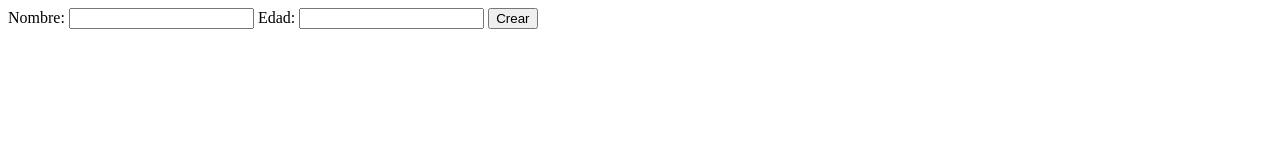
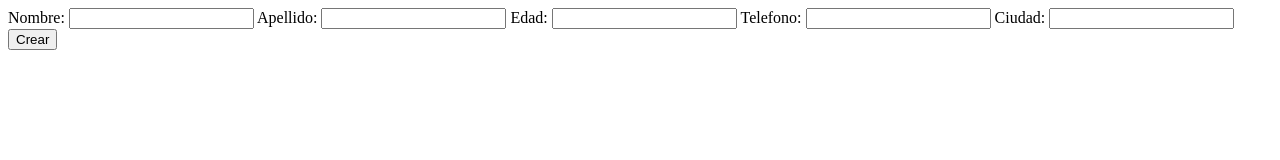
Before and after one commit to CaluAbr/CaluAbr.github.io, a plain HTML site: page noticias.html in a window 1280 px wide. Both pictures are taken after a click on the button "Crear". Drawn offline with Linux system fonts and the light colour scheme; no server answers.

Commit message:
Cambio 3

```diff
--- a/noticias.html
+++ b/noticias.html
@@ -6,8 +6,14 @@
         <form id="crud-form">
             <label for="nombre">Nombre:</label>
             <input type="text" id = "nombre">
+            <label for="apellido">Apellido:</label>
+            <input type="text" id = "apellido">
             <label for="edad">Edad:</label>
             <input type="number" id = "edad">
+            <label for="telefono">Telefono:</label>
+            <input type="number" id = "telefono">
+            <label for="ciudad">Ciudad:</label>
+            <input type="text" id = "ciudad">
             <button type="button" onclick="crearRegistro()">Crear</button>
         </form>
 
@@ -36,14 +42,20 @@
 
             window.crearRegistro = function () {
                 const nombre = document.getElementById("nombre").value;
+                const apellido = document.getElementById("apellido").value;
                 const edad = document.getElementById("edad").value;
-                console.log(nombre, edad);
+                const telefono = document.getElementById("telefono").value;
+                const ciudad = document.getElementById("ciudad").value;
+                console.log(nombre, apellido, edad, telefono, ciudad);
 
                 push(
                     ref(database, 'Paul Caluña'),
                     {
                         name: nombre,
-                        age: edad
+                        lastname: apellido,
+                        age: edad,
+                        phone: telefono,
+                        city: ciudad
                     }
                 );
 
```
